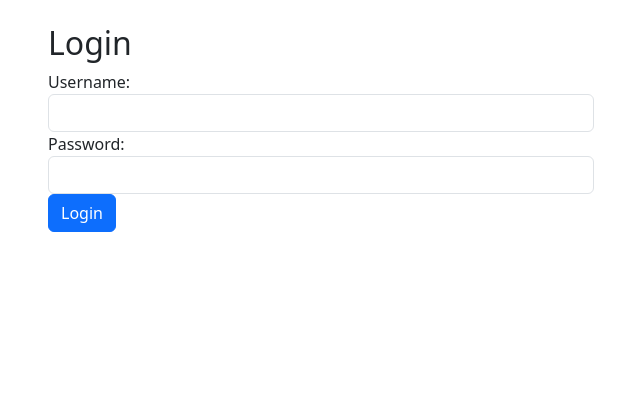
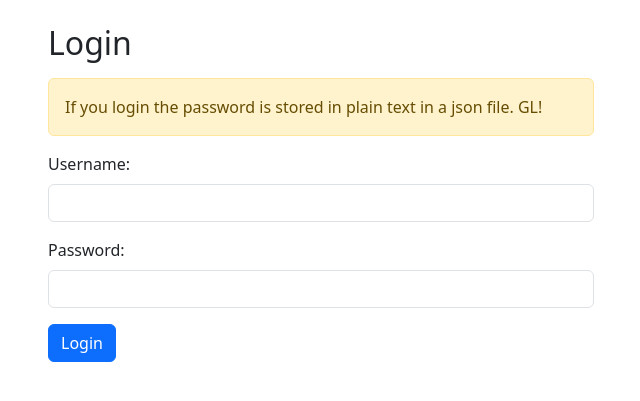
Before and after one commit to kueenzid/asvz, a Flask app: page /login in a window 1280 px wide. Shown: the part 126-527 px from the top of the page, without its empty margins (319-959 px from the left). Run offline with Flask 3, Linux system fonts and the light colour scheme; data that the repository does not hold is empty.

Commit message:
Add login fucntionality

```diff
--- a/app/__init__.py
+++ b/app/__init__.py
@@ -1,11 +1,11 @@
 from flask import Flask
 from app.services.enrollment_scheduler import scheduler, refreshTokenScheduler
+from config import Config
 
 def create_app():
     app = Flask(__name__, static_folder='../static')
 
-    # Load configuration
-    app.config.from_object('config.Config')
+    Config.load_credentials()
 
     # Register routes
     with app.app_context():
--- a/app/routes.py
+++ b/app/routes.py
@@ -1,4 +1,4 @@
-from flask import Blueprint, render_template, request, jsonify
+from flask import Blueprint, redirect, render_template, request, jsonify, url_for
 from app.services import asvz_service
 
 bp = Blueprint('main', __name__)
@@ -7,12 +7,17 @@ bp = Blueprint('main', __name__)
 def index():
     return render_template('index.html')
 
-# TODO: Implement the login route
 @bp.route('/login', methods=['GET', 'POST'])
 def login():
+    error_message = None
     if request.method == 'POST':
-        print(request.form)
-    return render_template('login.html')
+        result = asvz_service.loginAndStoreCreds(request.form['username'], request.form['password'])
+        if result[1] == 200:
+            return redirect(url_for('main.index'))
+        else:
+            error_message = "Invalid username or password. Please try again."
+
+    return render_template('login.html', error_message=error_message)
 
 @bp.route('/enroll/<int:id>')
 def enroll(id):
--- a/app/services/asvz_service.py
+++ b/app/services/asvz_service.py
@@ -2,6 +2,14 @@ from app.services import api_client
 from app.services import enrollment_scheduler
 from dateutil import parser
 from datetime import datetime
+from config import Config
+
+def loginAndStoreCreds(username, password):
+    Config.update_credentials(username, password)
+    if me():
+        return "Login successful!", 200
+    else:
+        return "Login failed!", 500
 
 def enroll(lesson_id):
     try:
--- a/app/templates/enrollments.html
+++ b/app/templates/enrollments.html
@@ -1,6 +1,6 @@
 {% extends 'base.html' %}
 
-{% block title %}Login{% endblock %}
+{% block title %}Enrollments{% endblock %}
 
 {% block content %}
     <div class="row justify-content-center">
--- a/app/templates/login.html
+++ b/app/templates/login.html
@@ -6,15 +6,36 @@
     <div class="row justify-content-center">
         <div class="col-md-6">
             <h2>Login</h2>
+            <div id="warning-message" class="alert alert-warning mt-3">
+                If you login the password is stored in plain text in a json file. GL!
+            </div>
+            <div id="error-message" class="alert alert-danger mt-3" style="display: none;">
+                {{ error_message }}
+            </div>
             <form method="POST" action="{{ url_for('main.login') }}">
                 <div class="form-group">
-                    <label for="username">Username:</label>
-                    <input type="text" id="username" name="username" class="form-control" required>
-                    <label for="password">Password:</label>
-                    <input type="password" id="password" name="password" class="form-control" required>
+                    <div class="mb-3">
+                        <label class="form-label" for="username">Username:</label>
+                        <input type="text" id="username" name="username" class="form-control" required>
+                    </div>
+                    <div class="mb-3">
+                        <label class="form-label" for="password">Password:</label>
+                        <input type="password" id="password" name="password" class="form-control" required>
+                    </div>
                 </div>
                 <button type="submit" class="btn btn-primary">Login</button>
             </form>
         </div>
     </div>
 {% endblock %}
+
+{% block scripts %}
+<script>
+    document.addEventListener("DOMContentLoaded", function() {
+        var errorMessage = "{{ error_message }}";
+        if (errorMessage != "None") {
+            document.getElementById("error-message").style.display = "block";
+        }
+    });
+</script>
+{% endblock %}
--- a/app/templates/scheduler.html
+++ b/app/templates/scheduler.html
@@ -1,6 +1,6 @@
 {% extends 'base.html' %}
 
-{% block title %}Login{% endblock %}
+{% block title %}Scheduler Summary{% endblock %}
 
 {% block content %}
     <div class="row justify-content-center">
```
Also changed, not shown: config.py (+32 -0 lines), 1 other file.
